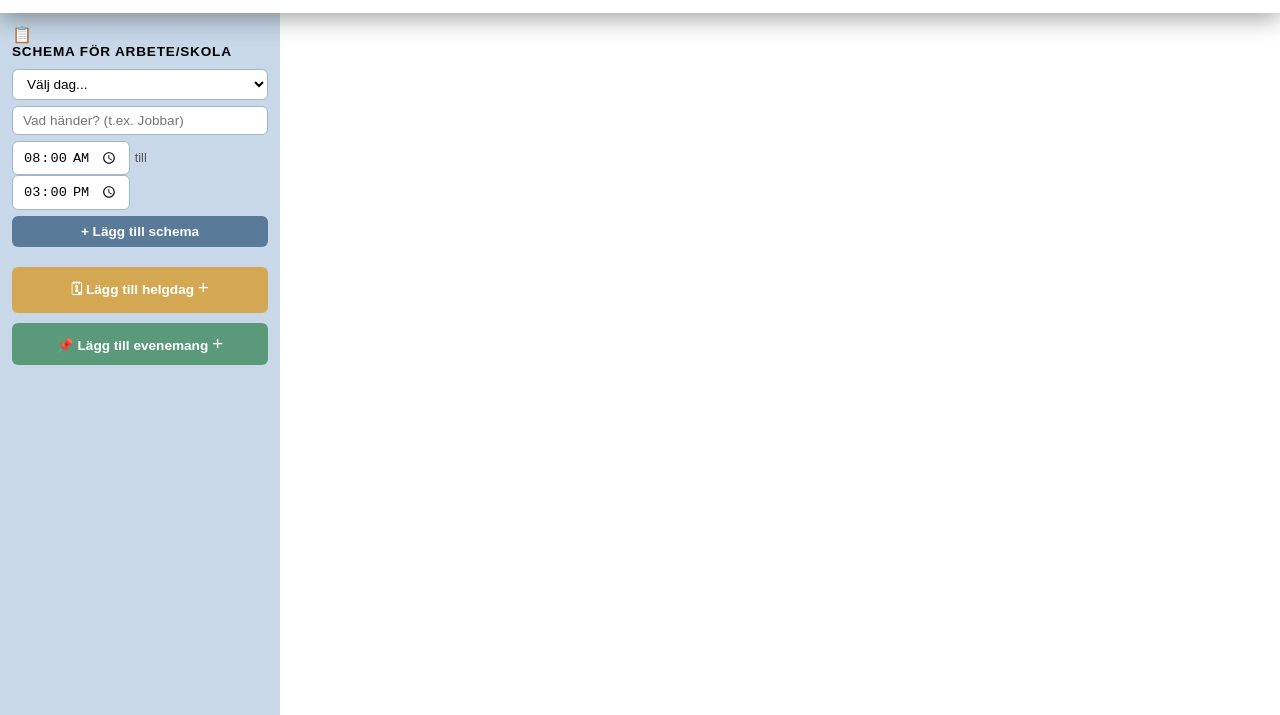
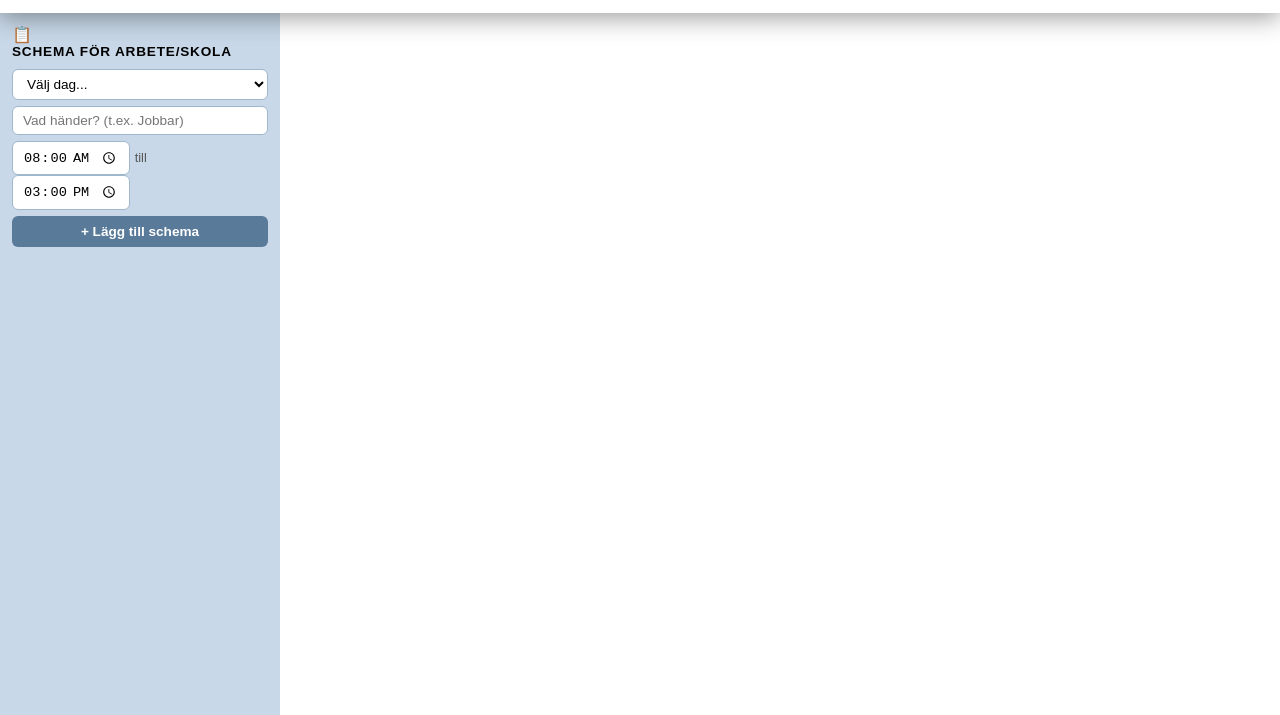
Before and after one commit to SkitArgFluga/inlamning-CalendarJS, a plain HTML site: page index.html in a window 1280 px wide. Shown: the part 85-800 px from the top of the page. Drawn offline with Linux system fonts and the light colour scheme; a script that the page names is missing.

Commit message:
snyggat till

```diff
--- a/index.html
+++ b/index.html
@@ -66,20 +66,6 @@
 
   <!-- Lista -->
   <ul class="schema-lista" id="schema-lista"></ul>
-
-  <!-- Helgdag -->
-  <button class="btn-helgdag">
-    <span>🗓</span>
-    Lägg till helgdag
-    <span class="btn-plus">+</span>
-  </button>
-
-  <!-- Evenemang -->
-  <button class="btn-evenemang">
-    <span>📌</span>
-    Lägg till evenemang
-    <span class="btn-plus">+</span>
-  </button>
 
 </aside>
 
```
